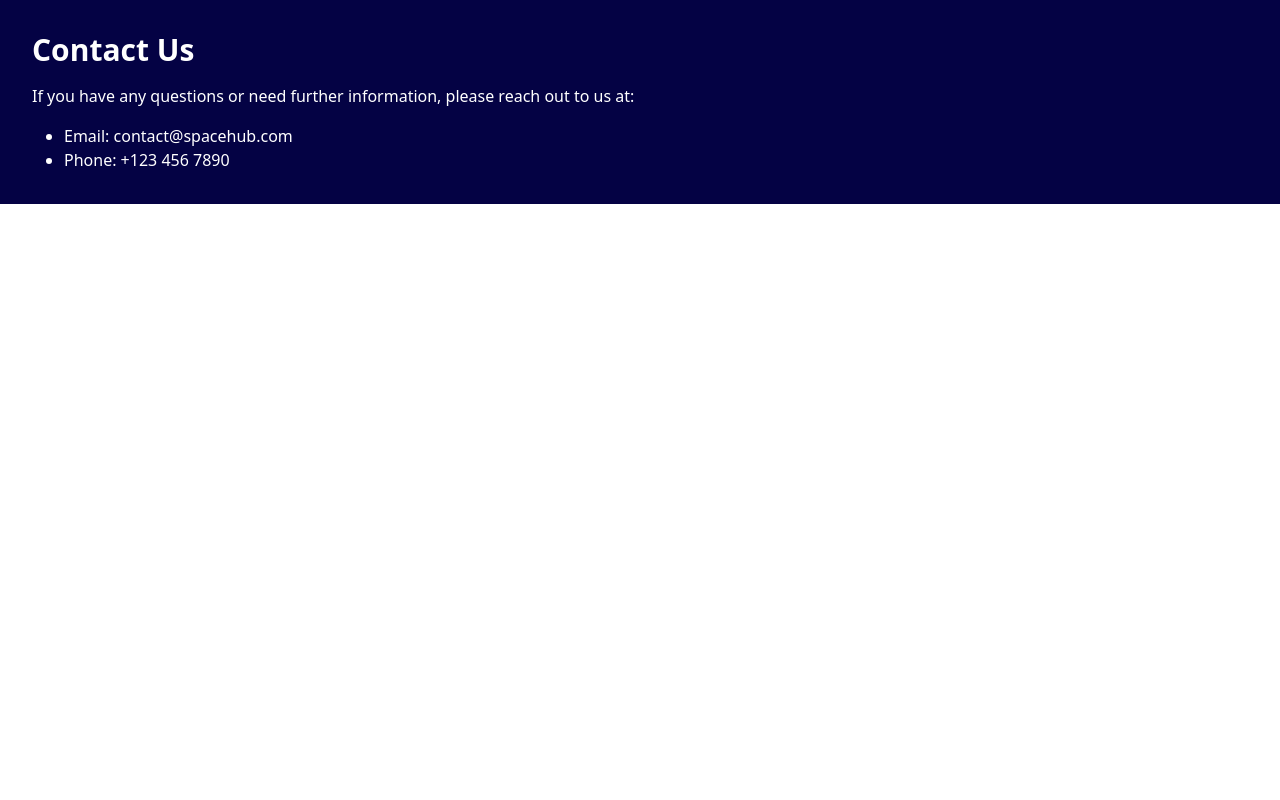
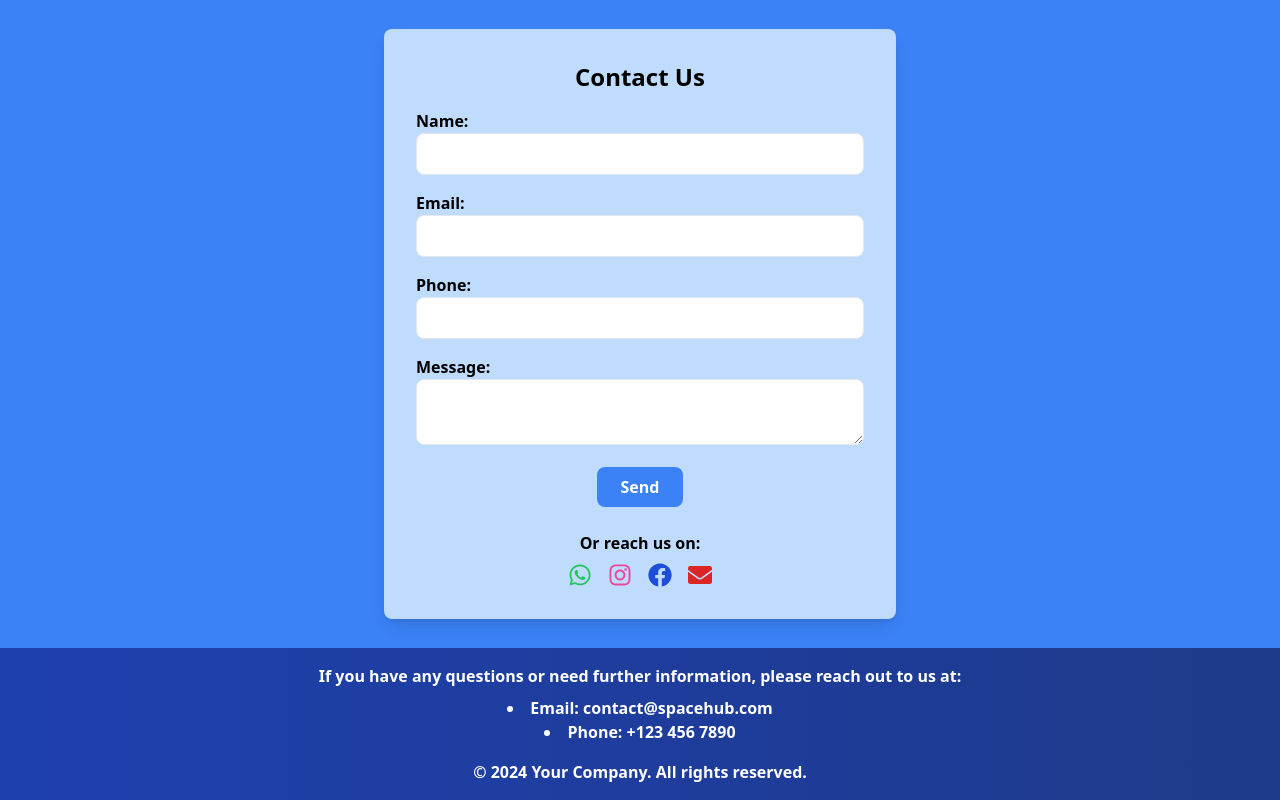
Before and after one commit to IannitoTechbros/PHASE-5-GROUP-PROJECT---IAN---ERICK---MARTIN---FELIX---JEREMIAH, a React (Create React App) app in the folder frontend/: page /contact in a window 1280 px wide. Built offline with nearby package versions, Linux system fonts and the light colour scheme.

Commit message:
Update Contact.jsx and install react-icons

```diff
--- a/frontend/package.json
+++ b/frontend/package.json
@@ -9,6 +9,7 @@
     "ajv-keywords": "^5.1.0",
     "react": "^18.3.1",
     "react-dom": "^18.3.1",
+    "react-icons": "^5.2.1",
     "react-router-dom": "^6.25.1",
     "react-scripts": "^5.0.1",
     "tailwindcss": "^3.0.0"
--- a/frontend/src/components/Landing/Contact.jsx
+++ b/frontend/src/components/Landing/Contact.jsx
@@ -1,16 +1,54 @@
 import React from 'react';
+import { FaWhatsapp, FaInstagram, FaFacebook, FaEnvelope } from 'react-icons/fa';
 
 const Contact = () => {
   return (
-    <div className="p-8" style={{ backgroundColor: '#040244', color: 'white' }}>
-      <h1 className="text-3xl font-bold mb-4">Contact Us</h1>
-      <p>If you have any questions or need further information, please reach out to us at:</p>
-      <ul className="list-disc ml-8 mt-4">
-        <li>Email: contact@spacehub.com</li>
-        <li>Phone: +123 456 7890</li>
-      </ul>
+    <div className="bg-blue-500 min-h-screen flex flex-col items-center justify-between">
+      <div className="flex-grow flex items-center justify-center p-4 w-full">
+        <div className="bg-blue-200 p-8 rounded-lg shadow-lg w-full max-w-lg">
+          <h2 className="text-2xl font-bold mb-4 text-center">Contact Us</h2>
+          <form className="space-y-4">
+            <div>
+              <label className="block font-bold text-black">Name:</label>
+              <input type="text" name="name" className="w-full px-4 py-2 border rounded-lg focus:outline-none focus:ring-2 focus:ring-blue-400 transform transition-transform hover:scale-105" />
+            </div>
+            <div>
+              <label className="block font-bold text-black">Email:</label>
+              <input type="email" name="email" className="w-full px-4 py-2 border rounded-lg focus:outline-none focus:ring-2 focus:ring-blue-400 transform transition-transform hover:scale-105" />
+            </div>
+            <div>
+              <label className="block font-bold text-black">Phone:</label>
+              <input type="tel" name="phone" className="w-full px-4 py-2 border rounded-lg focus:outline-none focus:ring-2 focus:ring-blue-400 transform transition-transform hover:scale-105" />
+            </div>
+            <div>
+              <label className="block font-bold text-black">Message:</label>
+              <textarea name="message" className="w-full px-4 py-2 border rounded-lg focus:outline-none focus:ring-2 focus:ring-blue-400 transform transition-transform hover:scale-105"></textarea>
+            </div>
+            <div className="text-center">
+              <button type="submit" className="bg-blue-500 text-white px-6 py-2 rounded-lg font-semibold hover:bg-blue-600 focus:outline-none focus:ring-2 focus:ring-blue-400">Send</button>
+            </div>
+          </form>
+          <div className="mt-6 text-center">
+            <p className="font-semibold text-black">Or reach us on:</p>
+            <div className="flex justify-center space-x-4 mt-2">
+              <a href="https://wa.me/your-number" className="text-green-500 text-2xl"><FaWhatsapp /></a>
+              <a href="https://instagram.com/your-profile" className="text-pink-500 text-2xl"><FaInstagram /></a>
+              <a href="https://facebook.com/your-profile" className="text-blue-700 text-2xl"><FaFacebook /></a>
+              <a href="mailto:your-email@gmail.com" className="text-red-600 text-2xl"><FaEnvelope /></a>
+            </div>
+          </div>
+        </div>
+      </div>
+      <footer className="bg-gradient-to-r from-blue-800 to-blue-900 text-white w-full py-4 text-center">
+        <p className="font-bold">If you have any questions or need further information, please reach out to us at:</p>
+        <ul className="list-disc list-inside mt-2 font-bold">
+          <li>Email: contact@spacehub.com</li>
+          <li>Phone: +123 456 7890</li>
+        </ul>
+        <p className="mt-4 font-bold">© 2024 Your Company. All rights reserved.</p>
+      </footer>
     </div>
   );
-};
+}
 
 export default Contact;
```
Also changed, not shown: 2 other files (tests, documents, lock files or other folders).
